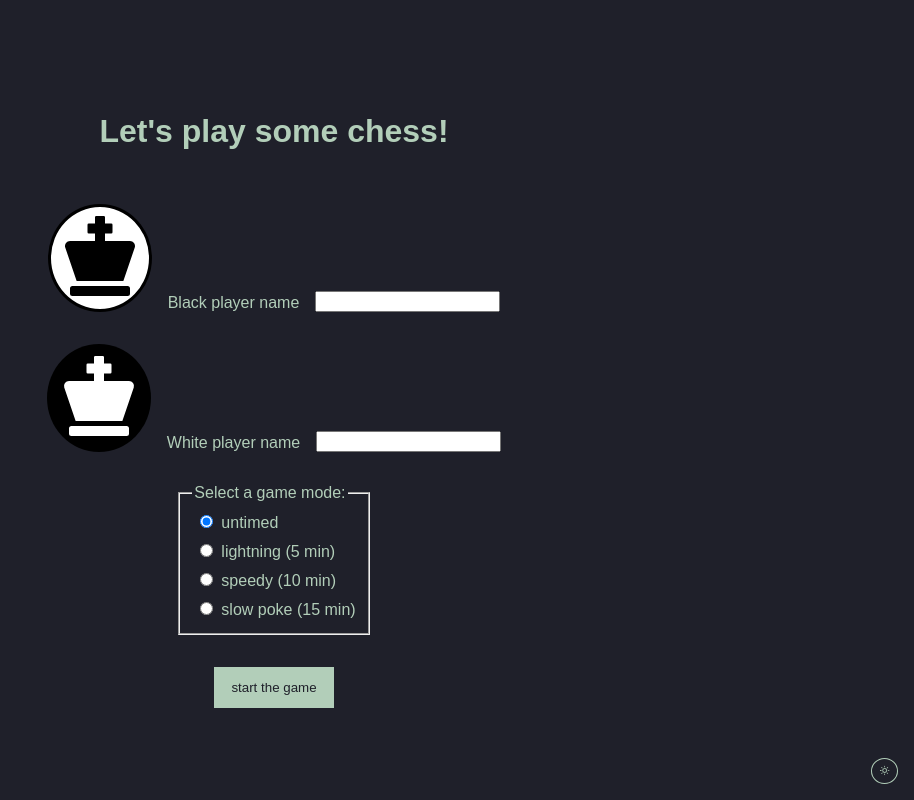
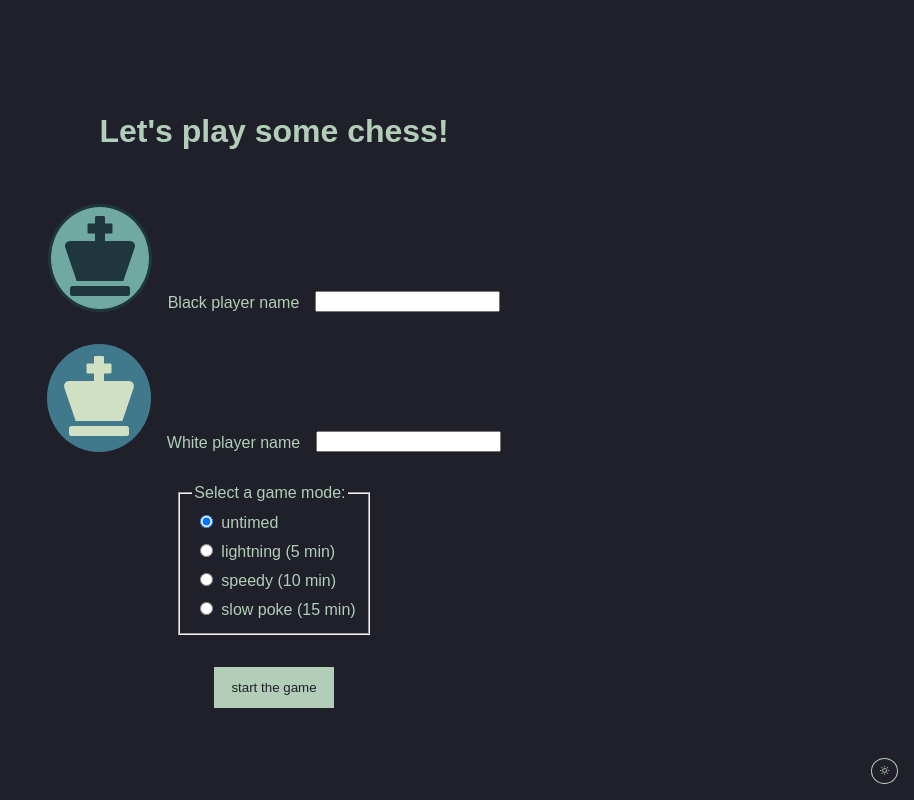
Before and after one commit to darrenjaworski/multiplayer-chess, a React (Create React App) app: page / in a window 1280 px wide. Shown: the whole page, without its empty margins (366-1280 px from the left). Built offline with nearby package versions, Linux system fonts and the light colour scheme.

Commit message:
Added board themes... so much fun

```diff
--- a/src/presentation/components/Chessboard.tsx
+++ b/src/presentation/components/Chessboard.tsx
@@ -14,6 +14,7 @@ import {
   getIsEndgame,
   updateGame,
 } from "../../state-management/slices/game";
+import { useBoardTheme } from "../theme/theme";
 import { CompletionModal } from "./CompletionModal";
 import { PromotionModal } from "./PromotionModal";
 
@@ -155,6 +156,8 @@ export const Chessboard = (props: ChessboardProps) => {
     setPromotionModalOpen(false);
   };
 
+  const boardTheme = useBoardTheme();
+
   return (
     <>
       <CompletionModal
@@ -174,6 +177,9 @@ export const Chessboard = (props: ChessboardProps) => {
         position={gameFEN}
         customSquareStyles={{ ...validMoveStyles }}
         arePremovesAllowed={false}
+        customDarkSquareStyle={boardTheme.customDarkSquareStyle}
+        customLightSquareStyle={boardTheme.customLightSquareStyle}
+        customPieces={boardTheme.customPieces}
       />
     </>
   );
--- a/src/presentation/components/ThemeSelector.tsx
+++ b/src/presentation/components/ThemeSelector.tsx
@@ -22,9 +22,11 @@ const FixedThemeSelector = styled(Button)`
   }
 `;
 
+// TODO add board theme selector to be beside this one
 export const ThemeSelector = (props: ThemeSelectorProps) => {
   const { currentTheme, toggleTheme } = props;
   return (
+    <>
       <FixedThemeSelector
         onClick={() => toggleTheme(currentTheme === "dark" ? "light" : "dark")}
         title={`switch to ${currentTheme === "dark" ? "light" : "dark"} mode`}
@@ -32,5 +34,6 @@ export const ThemeSelector = (props: ThemeSelectorProps) => {
       >
         {currentTheme === "dark" ? <WiDaySunny /> : <MdNightlight />}
       </FixedThemeSelector>
+    </>
   );
 };
--- a/src/presentation/screens/Start.tsx
+++ b/src/presentation/screens/Start.tsx
@@ -4,6 +4,7 @@ import { FaChessKing } from "react-icons/fa";
 import { Form } from "react-router-dom";
 import { GAME_MODES } from "../../state-management/slices/game";
 import { Button } from "../atoms/Button";
+import { useBoardTheme } from "../theme/theme";
 
 // TODO refactor these styles
 const GameScreen = styled(Form)`
@@ -43,21 +44,32 @@ const SpacedRadio = styled.div`
   }
 `;
 
+// TODO refactor to remove ts-ignores
 const BlackPiecePreview = styled.div`
-  background: white;
+  background: ${(props) => {
+    // @ts-ignore
+    return props.background;
+  }};
   padding: 9px;
   border-radius: 50%;
-  border: 3px solid black;
+  border: 3px solid
+    ${(props) => {
+      return props.color;
+    }};
 `;
 
 const WhitePiecePreview = styled.div`
-  background: black;
+  background: ${(props) => {
+    // @ts-ignore
+    return props.background;
+  }};
   padding: 0.75rem;
   border-radius: 50%;
 `;
 
 export const Start = () => {
   const [selectedMode, setSelectedMode] = useState(GAME_MODES[0].key);
+  const boardThemes = useBoardTheme();
 
   const handleSelectedModeUpdate = (event: ChangeEvent<HTMLInputElement>) => {
     setSelectedMode(Number(event.target.value));
@@ -69,8 +81,15 @@ export const Start = () => {
         <h1 data-testid="start-headline">Let's play some chess!</h1>
       </CenteredRow>
       <PlayerSelection>
-        <BlackPiecePreview>
-          <FaChessKing size="5rem" />
+        {/* @ts-ignore */}
+        <BlackPiecePreview
+          /* @ts-ignore */
+          background={boardThemes.colors.lightSquare}
+          /* @ts-ignore */
+          color={boardThemes.colors.darkPieces}
+        >
+          {/* @ts-ignore */}
+          <FaChessKing color={boardThemes.colors.darkPieces} size="5rem" />
         </BlackPiecePreview>
         <label htmlFor="player-two">Black player name</label>
         <input
@@ -83,8 +102,10 @@ export const Start = () => {
         />
       </PlayerSelection>
       <PlayerSelection>
-        <WhitePiecePreview>
-          <FaChessKing color="white" size="5rem" />
+        {/* @ts-ignore */}
+        <WhitePiecePreview background={boardThemes.colors.darkSquare}>
+          {/* @ts-ignore */}
+          <FaChessKing color={boardThemes.colors.lightPieces} size="5rem" />
         </WhitePiecePreview>
         <label htmlFor="player-one">White player name</label>
         <input
--- /dev/null
+++ b/src/presentation/theme/boards/generateTheme.tsx
@@ -0,0 +1,58 @@
+import {
+  FaChessBishop,
+  FaChessKing,
+  FaChessKnight,
+  FaChessPawn,
+  FaChessQueen,
+  FaChessRook,
+} from "react-icons/fa";
+import { BoardOptions, CustomPiecesColors } from "../@types/BoardTheme";
+
+// TODO make it possible to switch icon usages
+// TODO write tests around this
+export const generateTheme = (options: BoardOptions) => {
+  const piecesColor: CustomPiecesColors = {
+    dark: options.darkPieces,
+    light: options.lightPieces,
+  };
+
+  const lightPiecesProps = {
+    size: "3.5rem",
+    color: piecesColor.light,
+    style: { marginTop: "0.25rem" },
+  };
+  const darkPiecesPRops = {
+    size: "3.5rem",
+    color: piecesColor.dark,
+    style: { marginTop: "0.25rem" },
+  };
+
+  return {
+    customDarkSquareStyle: {
+      backgroundColor: options.darkSquareBackground,
+    },
+    customLightSquareStyle: {
+      backgroundColor: options.lightSquareBackground,
+    },
+    customPieces: {
+      wB: () => <FaChessBishop {...lightPiecesProps} />,
+      wK: () => <FaChessKing {...lightPiecesProps} />,
+      wN: () => <FaChessKnight {...lightPiecesProps} />,
+      wR: () => <FaChessRook {...lightPiecesProps} />,
+      wQ: () => <FaChessQueen {...lightPiecesProps} />,
+      wP: () => <FaChessPawn {...lightPiecesProps} />,
+      bB: () => <FaChessBishop {...darkPiecesPRops} />,
+      bK: () => <FaChessKing {...darkPiecesPRops} />,
+      bN: () => <FaChessKnight {...darkPiecesPRops} />,
+      bR: () => <FaChessRook {...darkPiecesPRops} />,
+      bQ: () => <FaChessQueen {...darkPiecesPRops} />,
+      bP: () => <FaChessPawn {...darkPiecesPRops} />,
+    },
+    colors: {
+      lightPieces: piecesColor.light,
+      darkPieces: piecesColor.dark,
+      darkSquare: options.darkSquareBackground,
+      lightSquare: options.lightSquareBackground,
+    },
+  };
+};
--- /dev/null
+++ b/src/presentation/theme/boards/grape.ts
@@ -0,0 +1,12 @@
+import { BoardOptions } from "../@types/BoardTheme";
+import { generateTheme } from "./generateTheme";
+
+const grapeOptions: BoardOptions = {
+  darkPieces: "#231942",
+  lightPieces: "#e0b1cb",
+  darkSquareBackground: "#5e548e",
+  lightSquareBackground: "#9f86c0",
+  iconType: "Fa",
+};
+
+export const grape = generateTheme(grapeOptions);
--- a/src/presentation/theme/boards/midnight.ts
+++ b/src/presentation/theme/boards/midnight.ts
@@ -1,3 +1,12 @@
-import { BoardTheme } from "../@types/BoardTheme";
+import { BoardOptions } from "../@types/BoardTheme";
+import { generateTheme } from "./generateTheme";
 
-export const midnight: BoardTheme = {};
+const midnightOptions: BoardOptions = {
+  darkPieces: "#1f363d",
+  lightPieces: "#cfe0c3",
+  darkSquareBackground: "#40798c",
+  lightSquareBackground: "#70a9a1",
+  iconType: "Fa",
+};
+
+export const midnight = generateTheme(midnightOptions);
--- /dev/null
+++ b/src/presentation/theme/boards/nautical.ts
@@ -0,0 +1,12 @@
+import { BoardOptions } from "../@types/BoardTheme";
+import { generateTheme } from "./generateTheme";
+
+const nauticalOptions: BoardOptions = {
+  darkPieces: "#0d1b2a",
+  lightPieces: "#e0e1dd",
+  darkSquareBackground: "#415a77",
+  lightSquareBackground: "#778da9",
+  iconType: "Fa",
+};
+
+export const nautical = generateTheme(nauticalOptions);
--- /dev/null
+++ b/src/presentation/theme/boards/tomato.ts
@@ -0,0 +1,12 @@
+import { BoardOptions } from "../@types/BoardTheme";
+import { generateTheme } from "./generateTheme";
+
+const tomatoOptions: BoardOptions = {
+  darkPieces: "#461220",
+  lightPieces: "#b23a48",
+  darkSquareBackground: "#e8a598",
+  lightSquareBackground: "#fed0bb",
+  iconType: "Fa",
+};
+
+export const tomato = generateTheme(tomatoOptions);
--- a/src/presentation/theme/dark.ts
+++ b/src/presentation/theme/dark.ts
@@ -1,4 +1,6 @@
 import { Theme } from "./@types/Theme";
+import { grape } from "./boards/grape";
+import { midnight } from "./boards/midnight";
 
 // https://www.colourlovers.com/palette/4885822/%E0%B8%81%E2%8A%BE%E1%8E%A0uL%E2%82%A5uIzz
 export const darkTheme: Theme = {
@@ -9,4 +11,8 @@ export const darkTheme: Theme = {
     disabled: "#769491",
   },
   background: "#1F202A",
+  boards: {
+    midnight,
+    grape,
+  },
 };
--- a/src/presentation/theme/light.ts
+++ b/src/presentation/theme/light.ts
@@ -1,4 +1,6 @@
 import { Theme } from "./@types/Theme";
+import { nautical } from "./boards/nautical";
+import { tomato } from "./boards/tomato";
 
 // https://www.colourlovers.com/palette/4885813/%C7%9E%D0%B2Dvl%C9%B1vi11
 export const lightTheme: Theme = {
@@ -9,4 +11,8 @@ export const lightTheme: Theme = {
     disabled: "gray",
   },
   background: "#F6F7F9",
+  boards: {
+    tomato,
+    nautical,
+  },
 };
--- a/src/presentation/theme/theme.ts
+++ b/src/presentation/theme/theme.ts
@@ -1,3 +1,4 @@
+import { useTheme } from "@emotion/react";
 import { Themes } from "./@types/Theme";
 import { darkTheme } from "./dark";
 import { lightTheme } from "./light";
@@ -10,3 +11,34 @@ export const theme: Themes = {
     ...darkTheme,
   },
 };
+
+export function useBoardTheme() {
+  const theme = useTheme();
+
+  let darkSquareStyles = {};
+  let lightSquareStyles = {};
+  let customPieces = undefined;
+
+  let boardStyles = {
+    customDarkSquareStyle: {},
+    customLightSquareStyle: {},
+    customPieces: {},
+    colors: {},
+  };
+
+  if (!theme?.boards) return boardStyles;
+
+  const boardThemeKey = Object.keys(theme.boards)[0];
+  const boardTheme = theme.boards[boardThemeKey];
+
+  darkSquareStyles = { ...boardTheme.customDarkSquareStyle };
+  lightSquareStyles = { ...boardTheme.customLightSquareStyle };
+  customPieces = boardTheme.customPieces;
+
+  return {
+    customDarkSquareStyle: darkSquareStyles,
+    customLightSquareStyle: lightSquareStyles,
+    customPieces: customPieces,
+    colors: boardTheme.colors,
+  };
+}
```
Also changed, not shown: src/presentation/theme/@types/BoardTheme.ts (+33 -2 lines). Lines whose indentation alone changed are shown as unchanged.
